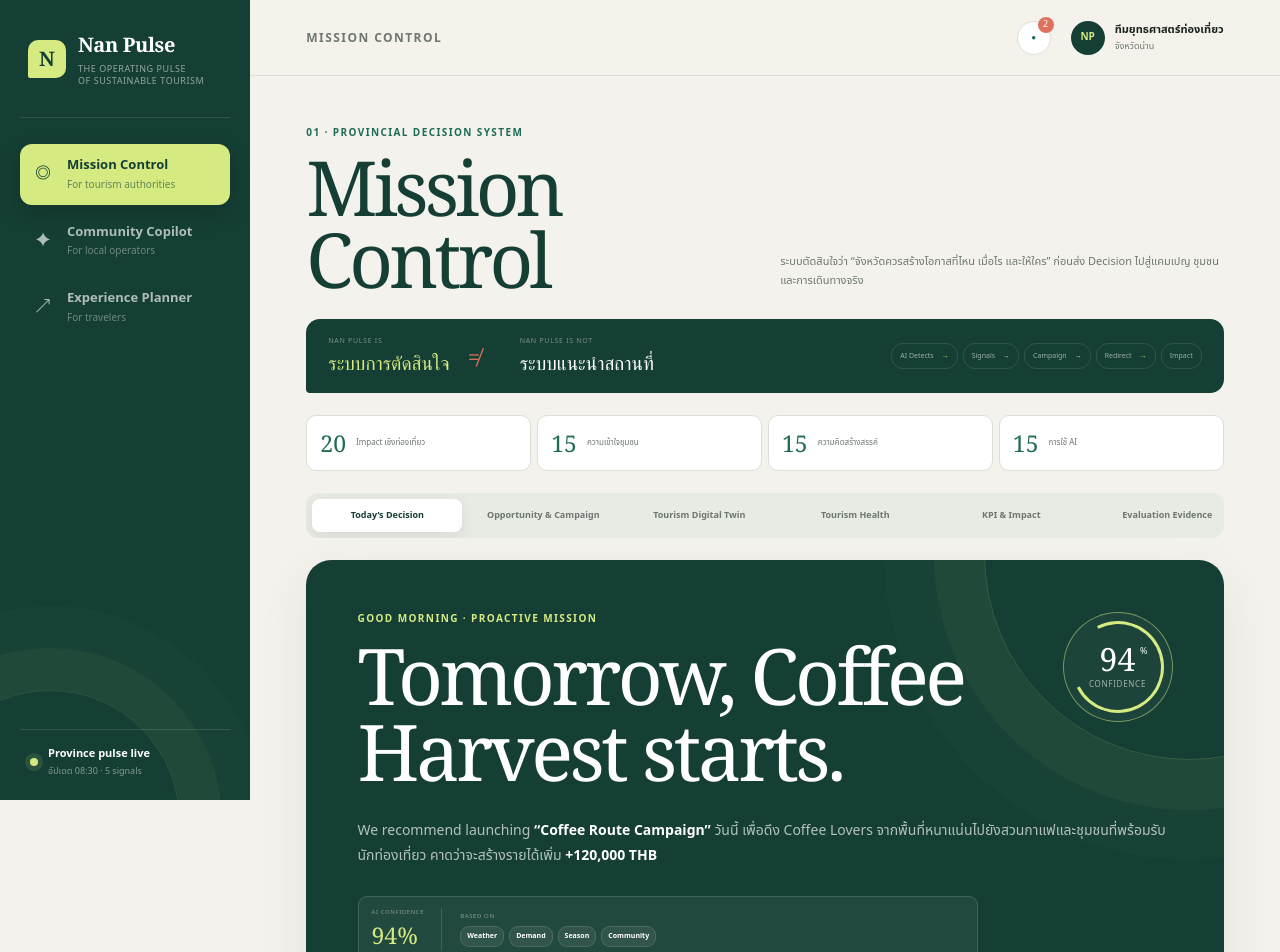
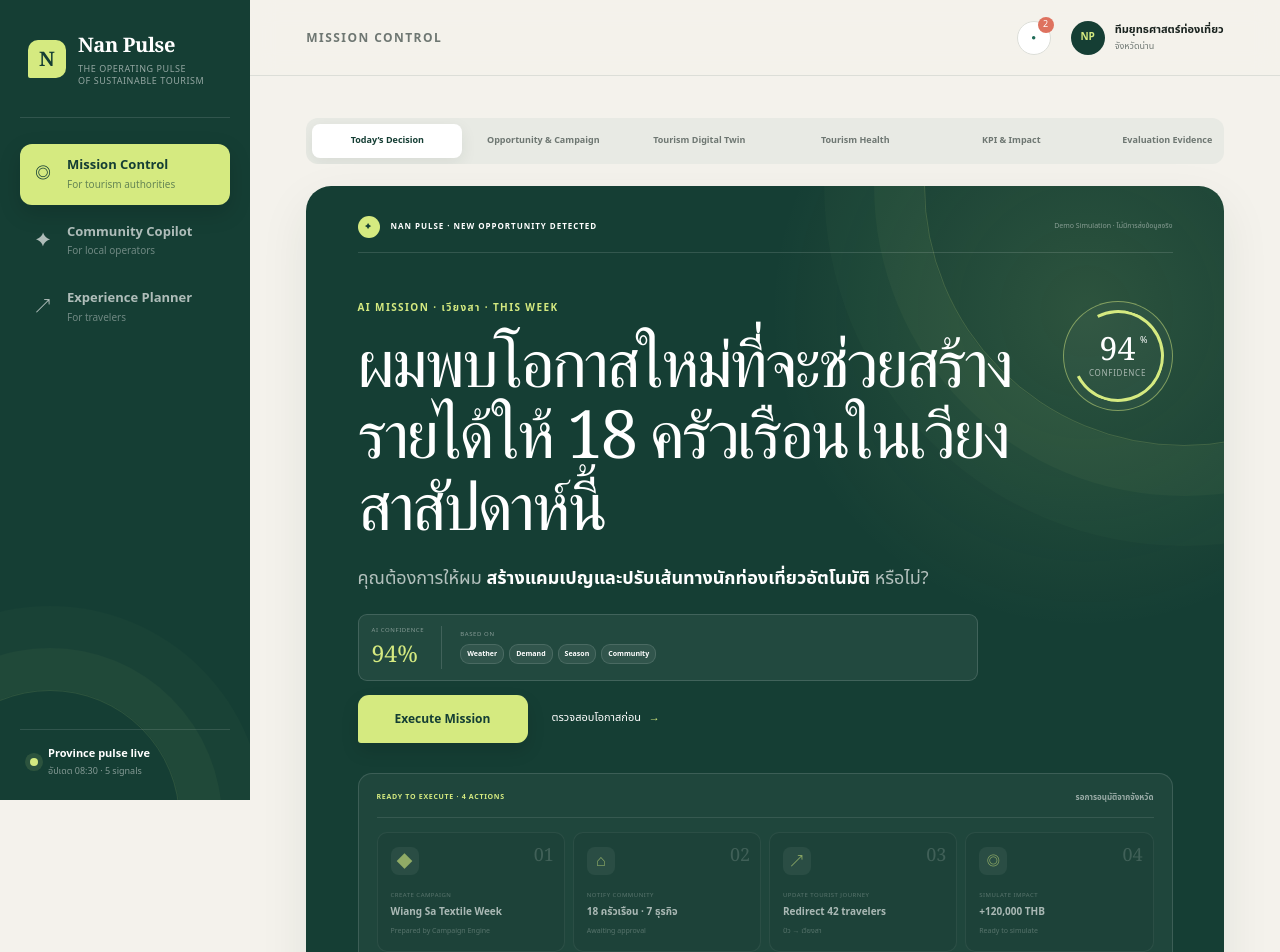
Before and after one commit to kritdeveloper/Nan-Pulse-AI, a Next.js app: page / in a window 1280 px wide. Shown: the top 952 px of the page. Built offline with nearby package versions, Linux system fonts and the light colour scheme.

Commit message:
Create one-click AI execution moment

```diff
--- a/app/nan-pulse-app.tsx
+++ b/app/nan-pulse-app.tsx
@@ -67,15 +67,19 @@ function DecisionConfidence({ value, factors = ["Weather", "Demand", "Season", "
 }
 
 function MissionView({ onNavigate }: { onNavigate: () => void }) {
-  const [approved, setApproved] = useState(false);
+  const [executed, setExecuted] = useState(false);
   const [flowActive, setFlowActive] = useState(false);
   return (
     <div className="view-stack">
-      <section className="decision-hero" aria-labelledby="today-decision">
+      <section className={`decision-hero killer-moment ${executed ? "mission-executed" : ""}`} aria-labelledby="today-decision">
+        <div className="moment-status">
+          <span><i aria-hidden="true">✦</i> Nan Pulse · New Opportunity Detected</span>
+          <em>Demo Simulation · ไม่มีการส่งข้อมูลจริง</em>
+        </div>
         <div className="decision-topline">
           <div>
-            <p className="eyebrow">Good Morning · Proactive Mission</p>
-            <h1 id="today-decision">Tomorrow, Coffee<br />Harvest starts.</h1>
+            <p className="eyebrow">AI Mission · เวียงสา · This week</p>
+            <h1 id="today-decision">ผมพบโอกาสใหม่ที่จะช่วยสร้างรายได้ให้ 18 ครัวเรือนในเวียงสาสัปดาห์นี้</h1>
           </div>
           <div className="confidence-ring" aria-label="AI confidence 94 percent">
             <span>94</span><small>%</small>
@@ -83,14 +87,33 @@ function MissionView({ onNavigate }: { onNavigate: () => void }) {
           </div>
         </div>
 
-        <p className="decision-copy">We recommend launching <strong>“Coffee Route Campaign”</strong> วันนี้ เพื่อดึง Coffee Lovers จากพื้นที่หนาแน่นไปยังสวนกาแฟและชุมชนที่พร้อมรับนักท่องเที่ยว คาดว่าจะสร้างรายได้เพิ่ม <strong>+120,000 THB</strong></p>
+        <p className="decision-copy">คุณต้องการให้ผม <strong>สร้างแคมเปญและปรับเส้นทางนักท่องเที่ยวอัตโนมัติ</strong> หรือไม่?</p>
         <DecisionConfidence value={94} dark />
 
         <div className="decision-actions">
-          <button className="primary-action" onClick={() => setApproved(true)} disabled={approved}>
-            {approved ? "Coffee Route approved ✓" : "Approve Coffee Route Campaign"}
+          <button className="primary-action execute-action" onClick={() => setExecuted(true)} disabled={executed}>
+            {executed ? "Mission Executed ✓" : "Execute Mission"}
           </button>
-          <button className="text-action" onClick={onNavigate}>ดูโอกาสเดือนอื่น <span>→</span></button>
+          {!executed && <button className="text-action" onClick={onNavigate}>ตรวจสอบโอกาสก่อน <span>→</span></button>}
+        </div>
+
+        <div className="execution-console" aria-live="polite">
+          <div className="execution-head">
+            <span>{executed ? "Execution complete · 4 actions" : "Ready to execute · 4 actions"}</span>
+            <strong>{executed ? "จังหวัดอนุมัติแล้ว" : "รอการอนุมัติจากจังหวัด"}</strong>
+          </div>
+          <div className="execution-steps">
+            <article className={executed ? "complete" : ""}><b>01</b><i>◆</i><span>Create Campaign</span><strong>Wiang Sa Textile Week</strong><small>{executed ? "Campaign created" : "Prepared by Campaign Engine"}</small></article>
+            <article className={executed ? "complete" : ""}><b>02</b><i>⌂</i><span>Notify Community</span><strong>18 ครัวเรือน · 7 ธุรกิจ</strong><small>{executed ? "Community notified" : "Awaiting approval"}</small></article>
+            <article className={executed ? "complete" : ""}><b>03</b><i>↗</i><span>Update Tourist Journey</span><strong>Redirect 42 travelers</strong><small>{executed ? "Recommendation updated" : "ปัว → เวียงสา"}</small></article>
+            <article className={executed ? "complete" : ""}><b>04</b><i>◎</i><span>Simulate Impact</span><strong>+120,000 THB</strong><small>{executed ? "+0.6 day stay" : "Ready to simulate"}</small></article>
+          </div>
+          {executed && <div className="moment-simulation">
+            <div><span>Before AI</span><strong>ปัว 80%</strong><i>เวียงสา 3%</i></div>
+            <b aria-hidden="true">→</b>
+            <div><span>After AI</span><strong>ปัว 55%</strong><i>เวียงสา 18%</i></div>
+            <div className="simulation-impact"><span>Expected Impact</span><strong>18 ครัวเรือน</strong><i>+120,000 บาท · +0.6 วันพัก</i></div>
+          </div>}
         </div>
       </section>
 
@@ -382,11 +405,11 @@ function MissionControl() {
     { id: "evaluation", label: "Evaluation Evidence" },
   ];
   return <div className="product-workspace">
-    <header className="workspace-identity"><div><p className="eyebrow">01 · Provincial Decision System</p><h1>Mission Control</h1></div><p>ระบบตัดสินใจว่า “จังหวัดควรสร้างโอกาสที่ไหน เมื่อไร และให้ใคร” ก่อนส่ง Decision ไปสู่แคมเปญ ชุมชน และการเดินทางจริง</p></header>
-    <section className="decision-doctrine"><div><span>Nan Pulse is</span><strong>ระบบการตัดสินใจ</strong></div><b>≠</b><div><span>Nan Pulse is not</span><strong>ระบบแนะนำสถานที่</strong></div><ol><li>AI Detects</li><li>Signals</li><li>Campaign</li><li>Redirect</li><li>Impact</li></ol></section>
-    <section className="criteria-ribbon" aria-label="เกณฑ์การให้คะแนน"><button onClick={() => setSection("impact")}><strong>20</strong><span>Impact เชิงท่องเที่ยว</span></button><button onClick={() => setSection("today")}><strong>15</strong><span>ความเข้าใจชุมชน</span></button><button onClick={() => setSection("twin")}><strong>15</strong><span>ความคิดสร้างสรรค์</span></button><button onClick={() => setSection("evaluation")}><strong>15</strong><span>การใช้ AI</span></button></section>
     <nav className="workspace-tabs" aria-label="เครื่องมือ Mission Control">{sections.map(item => <button key={item.id} className={section === item.id ? "active" : ""} onClick={() => setSection(item.id)}>{item.label}</button>)}</nav>
     {section === "today" && <MissionView onNavigate={() => setSection("opportunities")} />}
+    {section !== "today" && <header className="workspace-identity"><div><p className="eyebrow">01 · Provincial Decision System</p><h1>Mission Control</h1></div><p>ระบบตัดสินใจว่า “จังหวัดควรสร้างโอกาสที่ไหน เมื่อไร และให้ใคร” ก่อนส่ง Decision ไปสู่แคมเปญ ชุมชน และการเดินทางจริง</p></header>}
+    {section !== "today" && <section className="decision-doctrine"><div><span>Nan Pulse is</span><strong>ระบบการตัดสินใจ</strong></div><b>≠</b><div><span>Nan Pulse is not</span><strong>ระบบแนะนำสถานที่</strong></div><ol><li>AI Detects</li><li>Signals</li><li>Campaign</li><li>Redirect</li><li>Impact</li></ol></section>}
+    {section !== "today" && <section className="criteria-ribbon" aria-label="เกณฑ์การให้คะแนน"><button onClick={() => setSection("impact")}><strong>20</strong><span>Impact เชิงท่องเที่ยว</span></button><button onClick={() => setSection("today")}><strong>15</strong><span>ความเข้าใจชุมชน</span></button><button onClick={() => setSection("twin")}><strong>15</strong><span>ความคิดสร้างสรรค์</span></button><button onClick={() => setSection("evaluation")}><strong>15</strong><span>การใช้ AI</span></button></section>}
     {section === "opportunities" && <OpportunityView />}
     {section === "twin" && <TourismDigitalTwin />}
     {section === "forecast" && <ForecastView />}
```
Also changed, not shown: app/globals.css.
